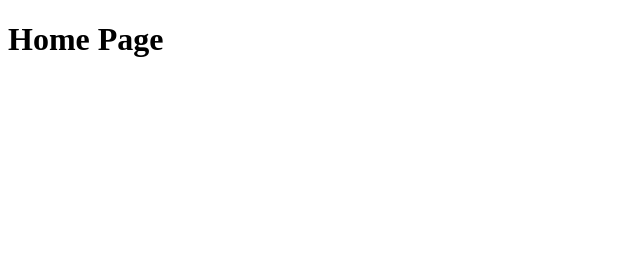
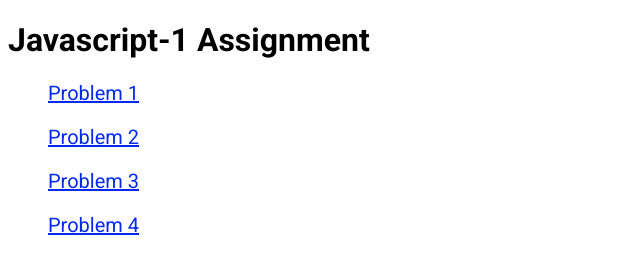
Before and after one commit to SamFarrington-tufts/js_1, a plain HTML site: page index.html in a window 1280 px wide. Shown: the whole page, without its empty margins (0-640 px from the left). Drawn offline with Linux system fonts and the light colour scheme.

Commit message:
Update index.html

```diff
--- a/index.html
+++ b/index.html
@@ -1,11 +1,32 @@
 <!DOCTYPE html>
 <html>
 <head>
-    <title>JS1 Home</title>
+
+    <link rel="preconnect" href="https://fonts.googleapis.com">
+    <link rel="preconnect" href="https://fonts.gstatic.com" crossorigin>
+    <link href="https://fonts.googleapis.com/css2?family=Roboto:ital,wght@0,100..900;1,100..900&display=swap" rel="stylesheet">
+
+    <style type = "text/css">
+        body{font-family: 'Roboto', sans-serif;}
+        #part ul{list-style-type: none;}
+        #part ul li{font-size: 20px; padding-bottom: 20px;}
+        #part ul li a{color: #0529f1;}
+
+    </style>
+    <meta charset="utf-8">
+    <title>JS Assignment Home</title>
 </head>
 
 <body>
-    <h1>Home Page</h1>
+    <h1>Javascript-1 Assignment</h1>
+    <div id = "part">
+        <ul>
+            <li><a href = 'js1.html'>Problem 1</a></li>
+            <li><a href = 'js2.html'>Problem 2</a></li>
+            <li><a href = 'js3.html'>Problem 3</a></li>
+            <li><a href = 'js4.html'>Problem 4</a></li>
+        </ul>
+    </div>
 
 </body>
 </html>
```
